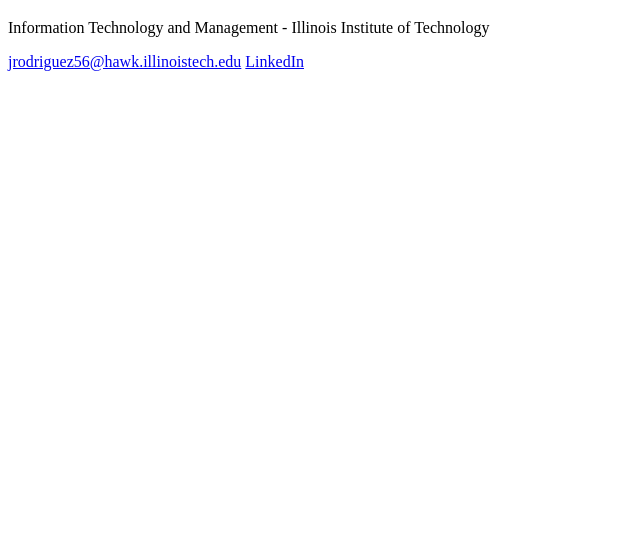
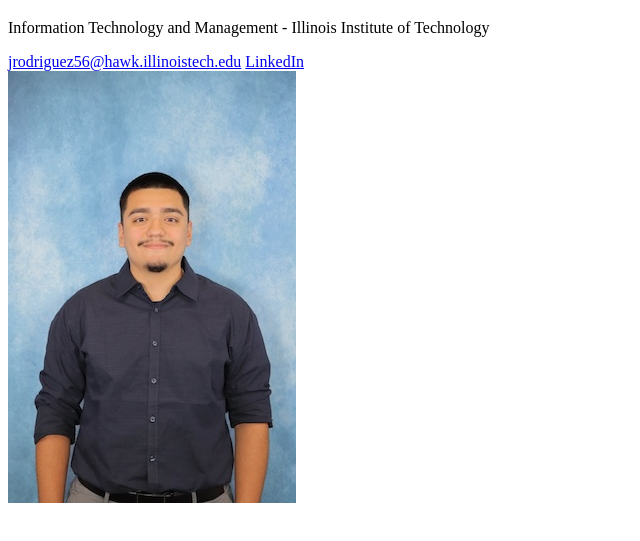
Before and after one commit to Jose280904/Lab1Resume, a plain HTML site: page Lab1Resume/index.html in a window 1280 px wide. Shown: the part 61-602 px from the top of the page, without its empty margins (0-640 px from the left). Drawn offline with Linux system fonts and the light colour scheme.

Commit message:
adding image to html code

```diff
--- a/Lab1Resume/index.html
+++ b/Lab1Resume/index.html
@@ -17,7 +17,14 @@
                     <a href="www.linkedin.com/in/jose-rodriguez-38794723a">LinkedIn</a>
                 </nav>
             </div>
+
+            <img
+                class="profile-img"
+                src="images/Headshot.jpeg"
+                alt="Headshot of Jose Rodriguez"
+            />
         </div>
     </header>
+
 </body>
 </html>
```
